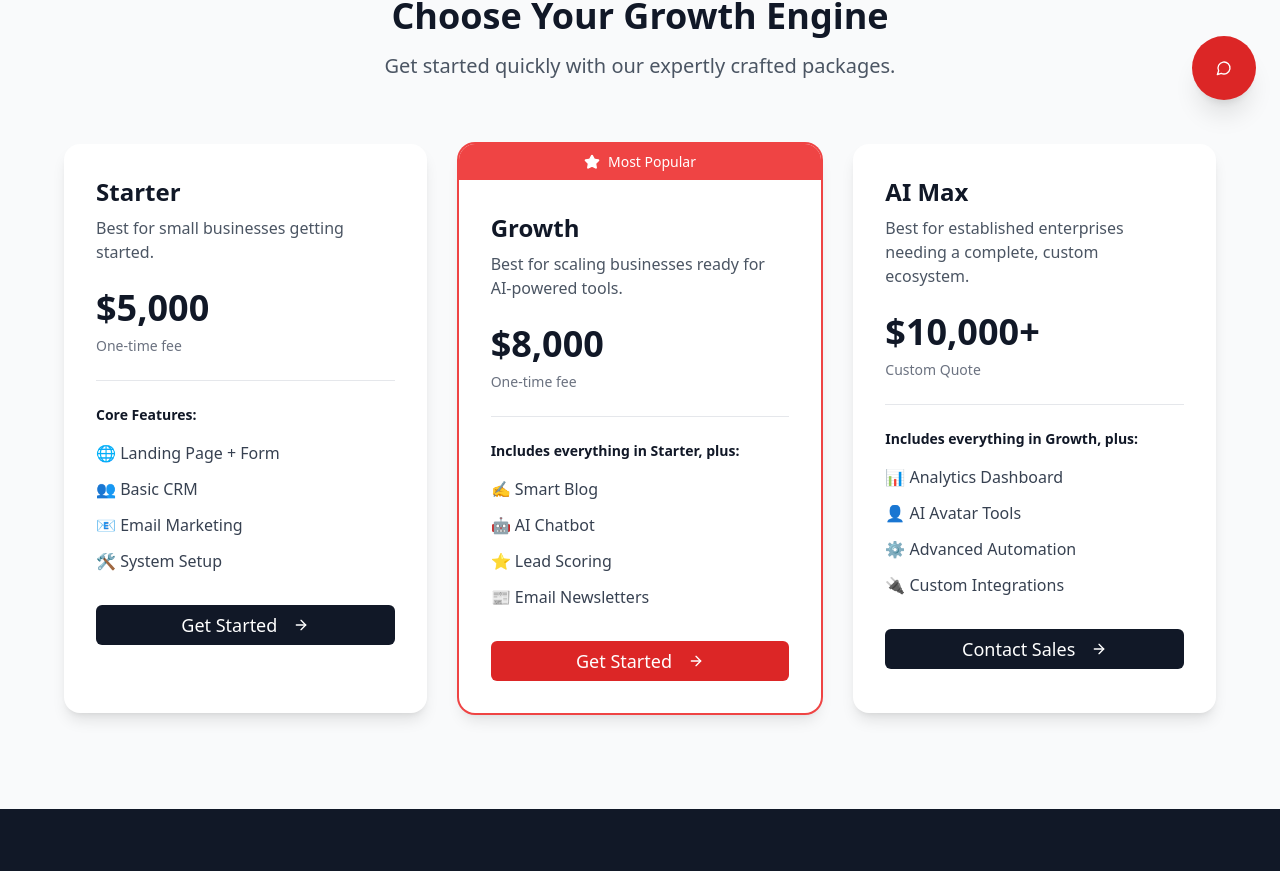
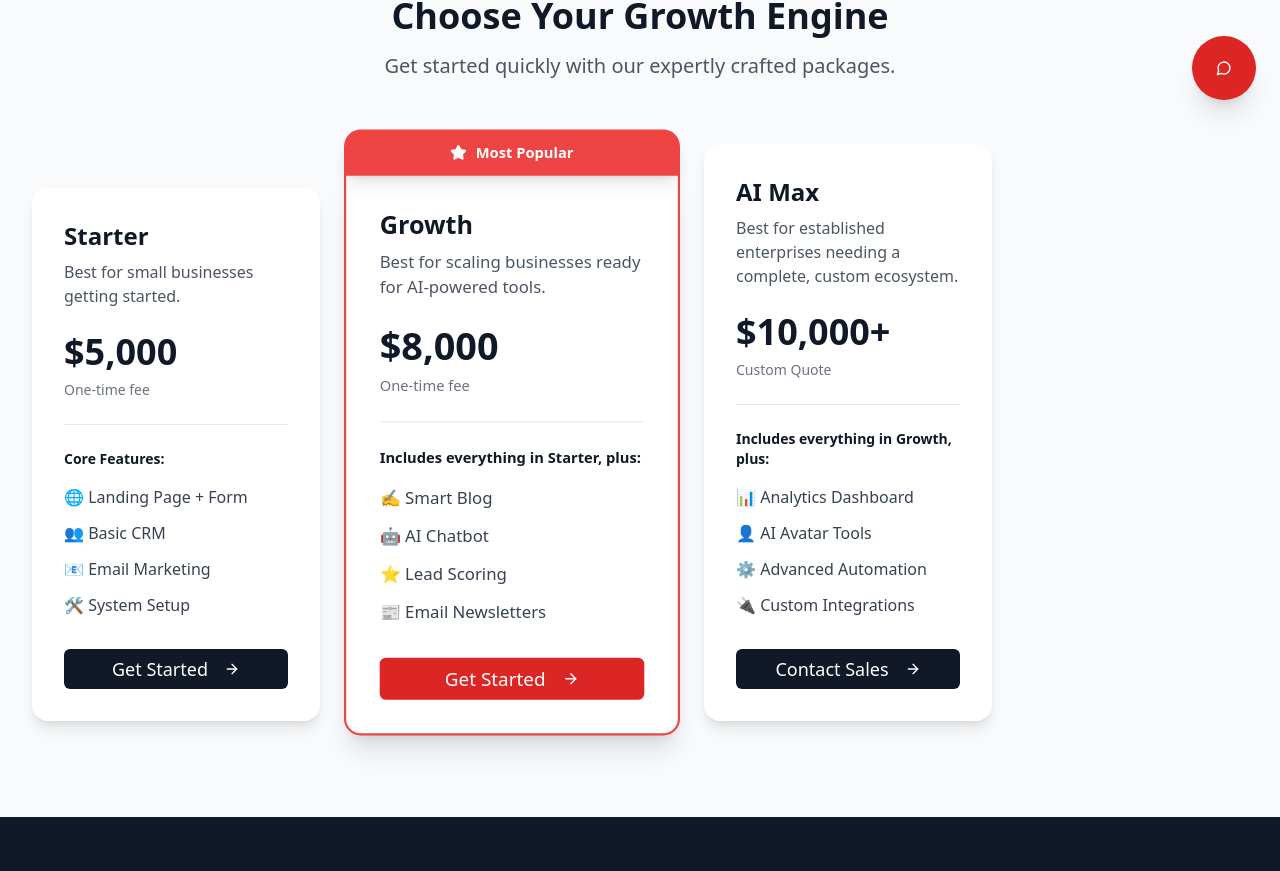
Before and after one commit to daveenci-ai/daveenci-ai-website, a React (Vite) app: page /pricing in a window 1280 px wide. Shown: the part 676-1547 px from the top of the page. Built offline with nearby package versions, Linux system fonts and the light colour scheme.

Commit message:
Redesign pricing cards: make middle card wider, align buttons inline, and extend Most Popular banner

```diff
--- a/src/pages/Pricing.tsx
+++ b/src/pages/Pricing.tsx
@@ -313,16 +313,17 @@ const Pricing = () => {
             <p className="text-xl text-gray-600">Get started quickly with our expertly crafted packages.</p>
           </div>
 
-          <div className="grid md:grid-cols-3 gap-8 max-w-6xl mx-auto">
+          <div className="flex flex-col lg:flex-row gap-8 max-w-7xl mx-auto items-end">
             {pricingTiers.map((tier, index) => (
-              <div key={index} className={`relative bg-white rounded-2xl shadow-lg overflow-hidden ${tier.popular ? 'ring-2 ring-red-500' : ''}`}>
+              <div key={index} className={`relative flex flex-col ${tier.popular ? 'lg:w-80 lg:scale-105' : 'lg:w-72'} ${tier.popular ? 'z-10' : 'z-0'}`}>
                 {tier.popular && (
-                  <div className="bg-red-500 text-white text-center py-2 px-4 text-sm font-medium flex items-center justify-center">
+                  <div className="bg-red-500 text-white text-center py-3 px-4 text-sm font-bold flex items-center justify-center rounded-t-2xl -mb-1 relative z-20 shadow-lg">
                     <Star className="w-4 h-4 mr-2" fill="currentColor" />
                     Most Popular
                   </div>
                 )}
-                <div className="p-8">
+                <div className={`bg-white shadow-lg overflow-hidden flex flex-col h-full ${tier.popular ? 'shadow-xl border-2 border-red-500 rounded-b-2xl' : 'rounded-2xl'}`}>
+                  <div className="p-8 flex-1 flex flex-col">
                   <h3 className="text-2xl font-bold text-gray-900 mb-2">{tier.name}</h3>
                   <p className="text-gray-600 mb-6">{tier.description}</p>
 
@@ -335,7 +336,7 @@ const Pricing = () => {
                   <hr className="border-gray-200 mb-6" />
 
                   {/* Features */}
-                  <div className="mb-8">
+                  <div className="flex-1 mb-8">
                     <h4 className="text-sm font-semibold text-gray-900 mb-4">{tier.featuresHeader}</h4>
                     <ul className="space-y-3">
                       {tier.features.map((feature, featureIndex) => (
@@ -346,7 +347,9 @@ const Pricing = () => {
                     </ul>
                   </div>
 
-                  <Button
+                  {/* Button - Always at bottom */}
+                  <div className="mt-auto">
+                    <Button
                     className={`w-full py-4 text-lg ${
                       tier.popular
                         ? 'bg-red-600 hover:bg-red-700 text-white'
@@ -361,7 +364,9 @@ const Pricing = () => {
                     }}
                   >
                     {tier.buttonText} <ArrowRight className="w-5 h-5 ml-2" />
-                  </Button>
+                    </Button>
+                  </div>
+                  </div>
                 </div>
               </div>
             ))}
```
